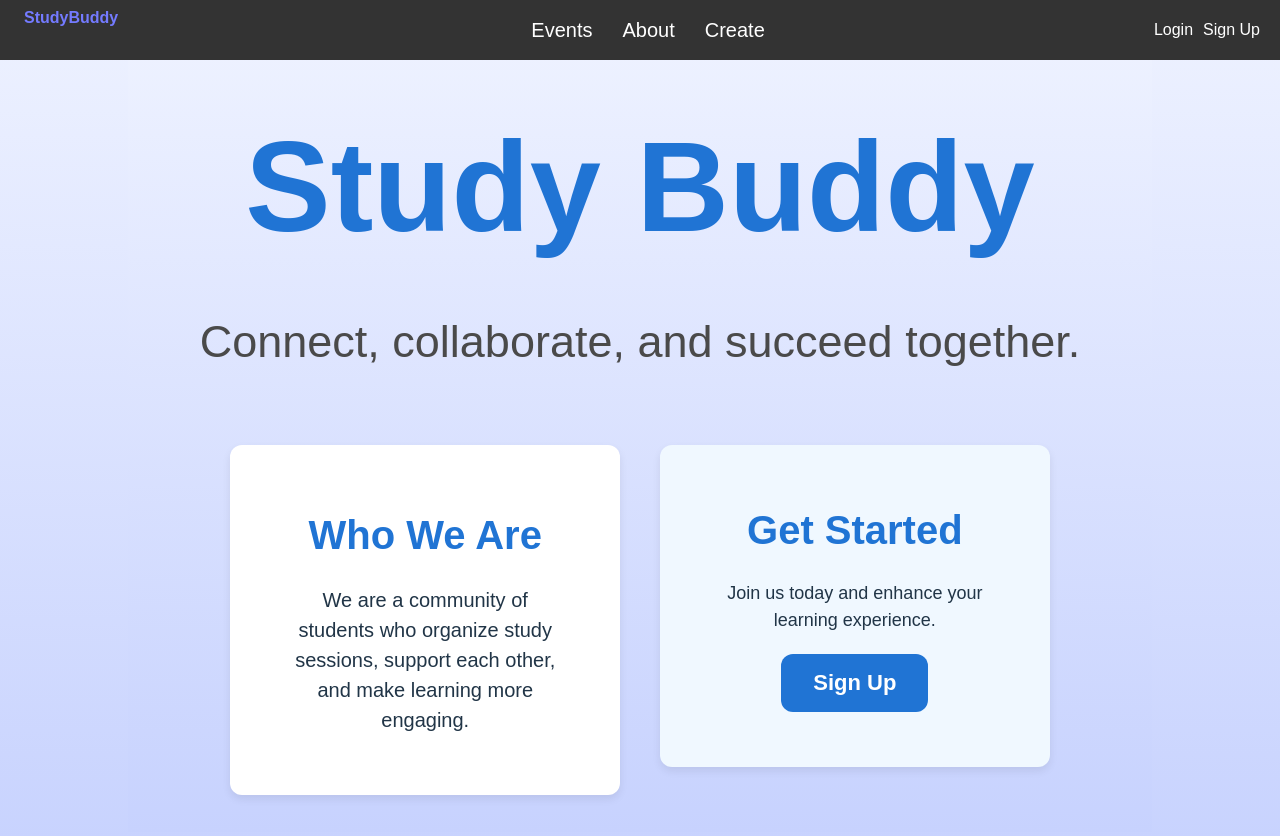
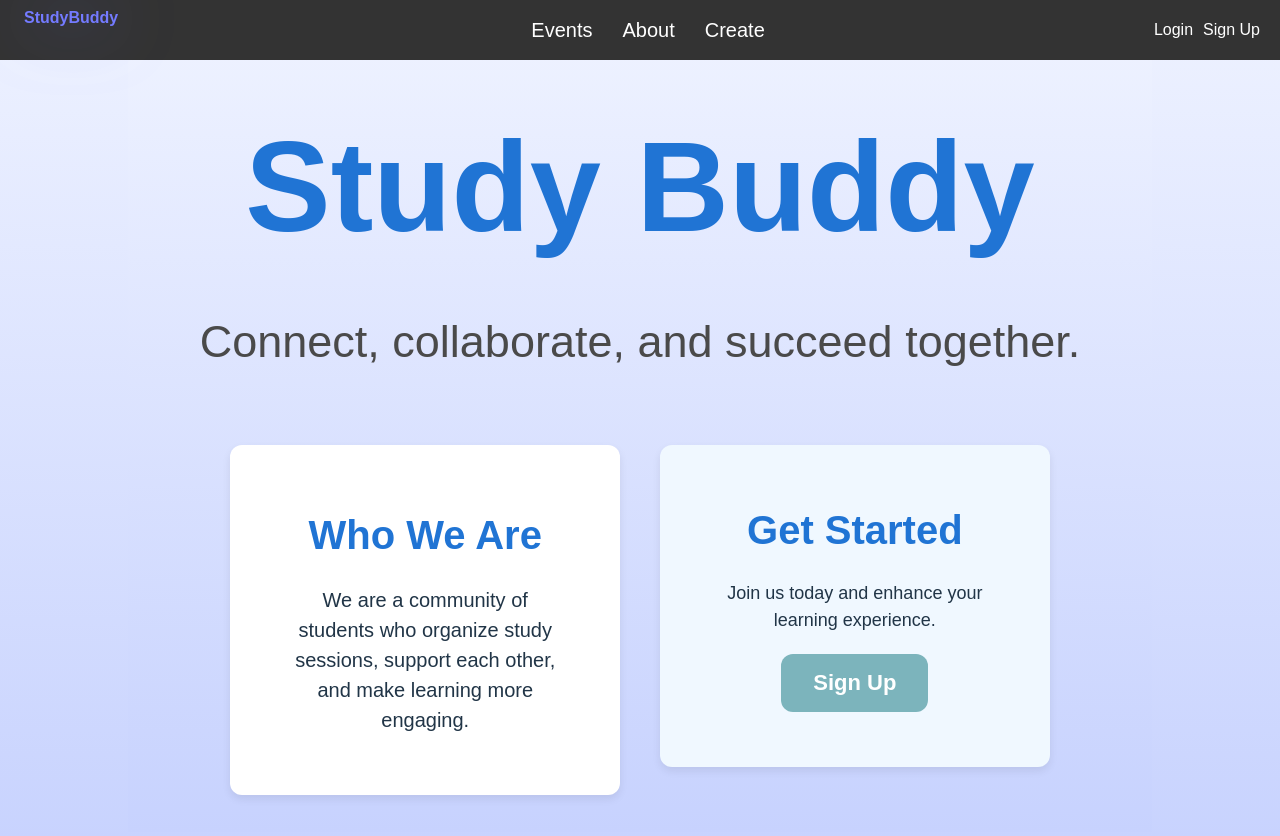
Before and after one commit to Oasis-NEU/sp25-group-18, a React (Vite) app: page /home in a window 1280 px wide. Shown: the top 836 px of the page. Built offline with nearby package versions, Linux system fonts and the light colour scheme.

Commit message:
Sign up color change

```diff
--- a/src/pages/Home/Home.css
+++ b/src/pages/Home/Home.css
@@ -51,7 +51,7 @@ body {
     font-size: 22px; /* Increase font size */
     font-weight: bold; /* Make text bolder */
     color: white;
-    background: #2074d4;
+    background: #7cb4bc;
     border: none;
     border-radius: 12px; /* Slightly larger rounded corners */
     cursor: pointer;
@@ -59,7 +59,7 @@ body {
   }
 
   .cta-button:hover {
-    background: #1a5fb4;
+    background: #7cb4bc;
     transform: scale(1.05); /* Slightly enlarge on hover */
   }
 
```
